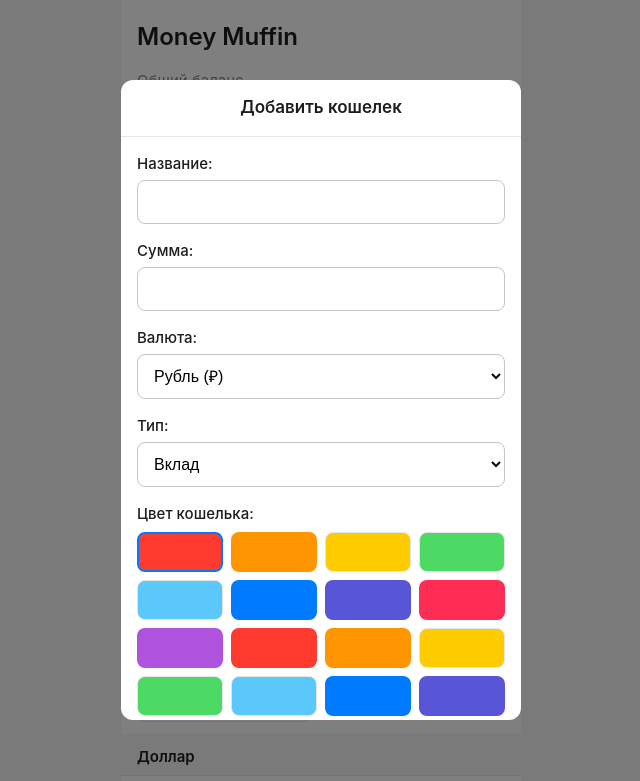
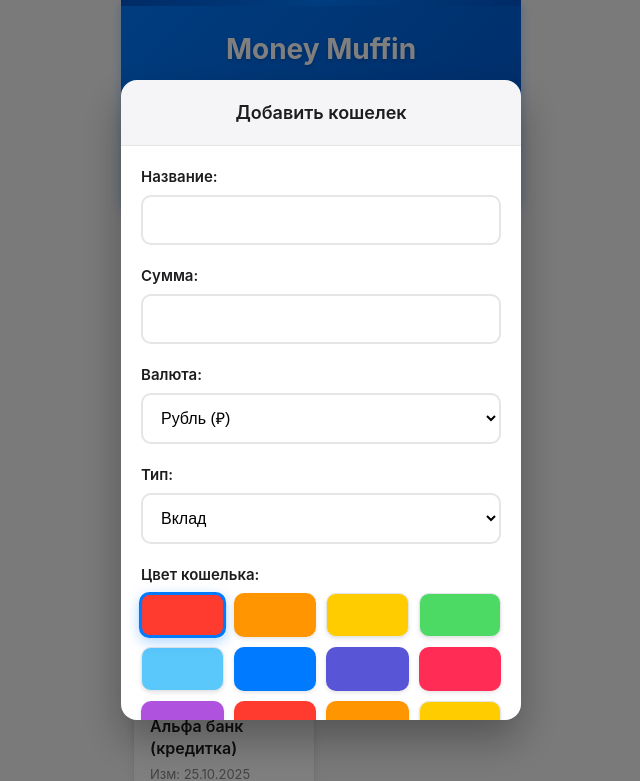
Before and after one commit to Poserval/Money-Muffin, a plain HTML site: page index.html in a window 1280 px wide. Both pictures are taken after a click on the button "+ Добавить". Shown: the top 781 px of the page, without its empty margins (319-959 px from the left). Drawn offline with Linux system fonts and the light colour scheme.

Commit message:
Update style.css

```diff
--- a/style.css
+++ b/style.css
@@ -1,3 +1,4 @@
+
 * {
     margin: 0;
     padding: 0;
@@ -15,39 +16,61 @@ body {
     max-width: 400px;
     margin: 0 auto;
     background: white;
+    border-radius: 0;
 }
 
+/* Синяя шапка как на фото */
 .header {
-    padding: 20px 16px;
-    border-bottom: 1px solid #e5e5e7;
+    background: linear-gradient(135deg, #007AFF 0%, #0056CC 100%);
+    padding: 30px 20px 20px 20px;
+    color: white;
+    border-radius: 0 0 20px 20px;
+    box-shadow: 0 4px 12px rgba(0, 122, 255, 0.3);
+    position: relative;
+    overflow: hidden;
+}
+
+/* Трехмерный эффект для шапки */
+.header::before {
+    content: '';
+    position: absolute;
+    top: 0;
+    left: 0;
+    right: 0;
+    height: 6px;
+    background: linear-gradient(135deg, #0056CC 0%, #007AFF 50%, #0056CC 100%);
 }
 
 .app-title {
-    font-size: 24px;
-    font-weight: 600;
-    margin-bottom: 16px;
-    color: #1d1d1f;
+    font-size: 28px;
+    font-weight: 700;
+    margin-bottom: 20px;
+    text-align: center;
+    text-shadow: 0 2px 4px rgba(0, 0, 0, 0.2);
 }
 
 .total-balance {
-    margin-bottom: 8px;
+    text-align: center;
 }
 
 .balance-label {
-    font-size: 15px;
-    color: #86868b;
-    margin-bottom: 4px;
+    font-size: 16px;
+    opacity: 0.9;
+    margin-bottom: 8px;
+    font-weight: 500;
 }
 
 .balance-amount {
-    font-size: 28px;
-    font-weight: 600;
-    margin-bottom: 4px;
+    font-size: 32px;
+    font-weight: 700;
+    margin-bottom: 6px;
+    text-shadow: 0 2px 4px rgba(0, 0, 0, 0.2);
 }
 
 .balance-change {
-    font-size: 15px;
-    color: #ff3b30;
+    font-size: 16px;
+    opacity: 0.9;
+    font-weight: 500;
 }
 
 .main {
@@ -58,68 +81,82 @@ body {
     display: flex;
     justify-content: space-between;
     align-items: center;
-    padding: 16px;
+    padding: 20px 16px;
     border-bottom: 1px solid #e5e5e7;
+    background: white;
 }
 
 .section-header h2 {
-    font-size: 17px;
+    font-size: 18px;
     font-weight: 600;
+    color: #1d1d1f;
 }
 
 .add-btn {
     background: #007aff;
     color: white;
     border: none;
-    padding: 8px 16px;
-    border-radius: 8px;
+    padding: 10px 18px;
+    border-radius: 10px;
     font-size: 15px;
-    font-weight: 500;
+    font-weight: 600;
     cursor: pointer;
+    box-shadow: 0 2px 8px rgba(0, 122, 255, 0.3);
+    transition: all 0.2s ease;
+}
+
+.add-btn:hover {
+    transform: translateY(-1px);
+    box-shadow: 0 4px 12px rgba(0, 122, 255, 0.4);
 }
 
 .sort-options {
-    padding: 12px 16px;
+    padding: 16px;
     border-bottom: 1px solid #e5e5e7;
     font-size: 15px;
     color: #86868b;
     display: flex;
     align-items: center;
-    gap: 8px;
+    gap: 10px;
+    background: white;
 }
 
 .sort-buttons {
     display: flex;
     background: #f5f5f7;
-    border-radius: 6px;
-    padding: 2px;
+    border-radius: 8px;
+    padding: 3px;
+    box-shadow: inset 0 1px 3px rgba(0, 0, 0, 0.1);
 }
 
 .sort-btn {
     background: none;
     border: none;
-    padding: 6px 12px;
-    border-radius: 4px;
+    padding: 8px 14px;
+    border-radius: 6px;
     font-size: 15px;
     cursor: pointer;
     color: #86868b;
     white-space: nowrap;
+    font-weight: 500;
+    transition: all 0.2s ease;
 }
 
 .sort-btn.active {
     background: white;
     color: #1d1d1f;
-    box-shadow: 0 1px 2px rgba(0,0,0,0.1);
+    box-shadow: 0 2px 4px rgba(0, 0, 0, 0.1);
 }
 
 .currency-section {
     padding: 0;
+    background: #f5f5f7;
 }
 
 .currency-title {
-    font-size: 15px;
+    font-size: 16px;
     font-weight: 600;
-    padding: 12px 16px 8px;
+    padding: 16px 16px 12px;
     color: #1d1d1f;
     background: #f5f5f7;
     border-bottom: 1px solid #e5e5e7;
@@ -130,21 +167,31 @@ body {
     grid-template-columns: 1fr 1fr;
     gap: 12px;
     padding: 12px;
+    background: #f5f5f7;
 }
 
+/* Трехмерные кошельки с тенями */
 .wallet-item {
     background: white;
     border-radius: 12px;
-    padding: 12px;
+    padding: 16px;
     border: 1px solid #e5e5e7;
     position: relative;
-    min-height: 100px;
+    min-height: 110px;
     display: flex;
     flex-direction: column;
     justify-content: space-between;
+    box-shadow: 0 2px 8px rgba(0, 0, 0, 0.08);
+    transition: all 0.3s ease;
+    cursor: pointer;
 }
 
-/* Цветная полоса сверху */
+.wallet-item:hover {
+    transform: translateY(-2px);
+    box-shadow: 0 4px 16px rgba(0, 0, 0, 0.12);
+}
+
+/* Цветная полоса только сверху */
 .wallet-item::before {
     content: '';
     position: absolute;
@@ -157,9 +204,9 @@ body {
 }
 
 .wallet-name {
-    font-size: 15px;
-    font-weight: 500;
-    margin-bottom: 4px;
+    font-size: 16px;
+    font-weight: 600;
+    margin-bottom: 6px;
     color: #1d1d1f;
     margin-top: 4px;
 }
@@ -167,12 +214,12 @@ body {
 .wallet-date {
     font-size: 13px;
     color: #86868b;
-    margin-bottom: 8px;
+    margin-bottom: 12px;
 }
 
 .wallet-amount {
-    font-size: 16px;
-    font-weight: 500;
+    font-size: 18px;
+    font-weight: 600;
     color: #1d1d1f;
     text-align: left;
 }
@@ -202,104 +249,143 @@ body {
 .modal-content {
     background: white;
     margin: 20px;
-    border-radius: 12px;
+    border-radius: 16px;
     width: 100%;
     max-width: 400px;
     max-height: 80vh;
     overflow-y: auto;
+    box-shadow: 0 20px 40px rgba(0, 0, 0, 0.3);
 }
 
 .modal-header {
-    padding: 16px;
+    padding: 20px;
     border-bottom: 1px solid #e5e5e7;
     text-align: center;
+    background: #f5f5f7;
+    border-radius: 16px 16px 0 0;
 }
 
 .modal-header h3 {
-    font-size: 17px;
+    font-size: 18px;
     font-weight: 600;
+    color: #1d1d1f;
 }
 
 .modal-body {
-    padding: 16px;
+    padding: 20px;
 }
 
 .form-group {
-    margin-bottom: 16px;
+    margin-bottom: 20px;
 }
 
 .form-group label {
     display: block;
-    margin-bottom: 6px;
+    margin-bottom: 8px;
     font-size: 15px;
-    font-weight: 500;
+    font-weight: 600;
     color: #1d1d1f;
 }
 
 .form-group input,
 .form-group select {
     width: 100%;
-    padding: 12px;
-    border: 1px solid #c6c6c8;
-    border-radius: 8px;
+    padding: 14px;
+    border: 2px solid #e5e5e7;
+    border-radius: 10px;
     font-size: 16px;
     background: white;
+    transition: border-color 0.2s ease;
 }
 
 .form-group input:focus,
 .form-group select:focus {
     outline: none;
     border-color: #007aff;
+    box-shadow: 0 0 0 3px rgba(0, 122, 255, 0.1);
 }
 
 /* Стили для выбора цвета */
 .color-options {
     display: grid;
     grid-template-columns: repeat(4, 1fr);
-    gap: 8px;
+    gap: 10px;
     margin-top: 8px;
 }
 
 .color-option {
     width: 100%;
-    height: 40px;
-    border: 2px solid transparent;
-    border-radius: 8px;
+    height: 44px;
+    border: 3px solid transparent;
+    border-radius: 10px;
     cursor: pointer;
-    transition: transform 0.2s;
+    transition: all 0.2s ease;
+    box-shadow: 0 2px 4px rgba(0, 0, 0, 0.1);
 }
 
 .color-option:hover {
     transform: scale(1.05);
+    box-shadow: 0 4px 8px rgba(0, 0, 0, 0.15);
 }
 
 .color-option.selected {
     border-color: #007aff;
+    transform: scale(1.05);
+    box-shadow: 0 4px 12px rgba(0, 122, 255, 0.3);
 }
 
 .form-actions {
     display: flex;
-    gap: 8px;
-    margin-top: 20px;
+    gap: 12px;
+    margin-top: 24px;
 }
 
 .cancel-btn,
 .save-btn {
     flex: 1;
-    padding: 12px;
+    padding: 14px;
     border: none;
-    border-radius: 8px;
+    border-radius: 10px;
     font-size: 16px;
-    font-weight: 500;
+    font-weight: 600;
     cursor: pointer;
+    transition: all 0.2s ease;
 }
 
 .cancel-btn {
     background: #f5f5f7;
     color: #007aff;
+    border: 2px solid #e5e5e7;
+}
+
+.cancel-btn:hover {
+    background: #e5e5e7;
 }
 
 .save-btn {
     background: #007aff;
     color: white;
+    box-shadow: 0 2px 8px rgba(0, 122, 255, 0.3);
 }
+
+.save-btn:hover {
+    background: #0056CC;
+    transform: translateY(-1px);
+    box-shadow: 0 4px 12px rgba(0, 122, 255, 0.4);
+}
+
+@media (max-width: 480px) {
+    body {
+        padding: 0;
+        background: white;
+    }
+
+    .container {
+        border-radius: 0;
+        box-shadow: none;
+    }
+
+    .header {
+        border-radius: 0;
+    }
+}
```
